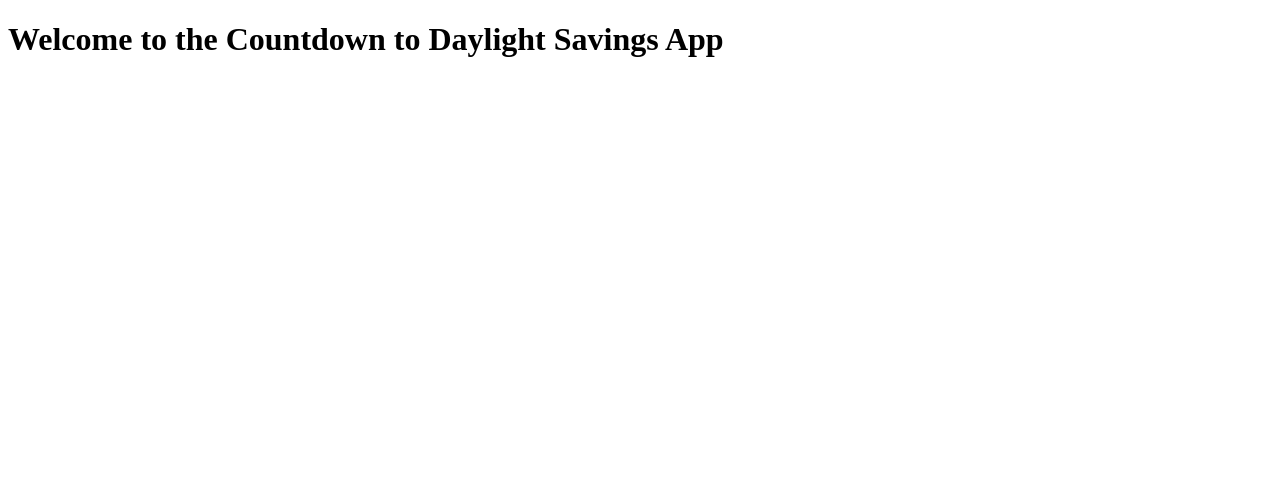
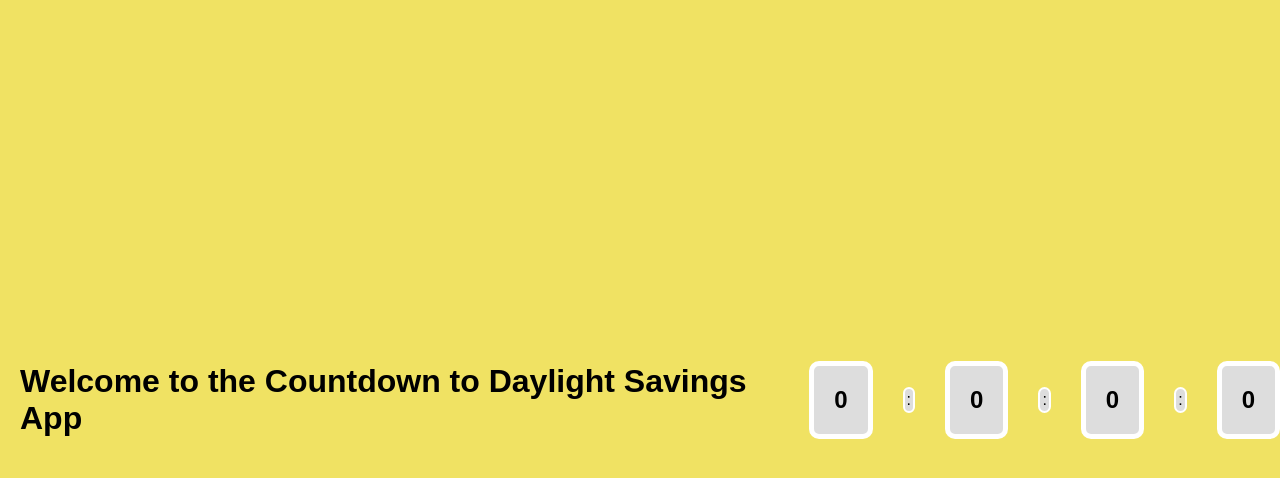
Before and after one commit to jrog20/countdown-to-daylight-savings, a website: page index.html in a window 1280 px wide. Drawn offline with Linux system fonts and the light colour scheme.

Commit message:
Build fields logic and styling

```diff
--- a/css/style.css
+++ b/css/style.css
@@ -0,0 +1,46 @@
+*{
+    margin: 0;
+    padding: 0;
+    box-sizing: border-box;
+}
+
+body {
+    font-family: 'Poppins', sans-serif;
+    height: 100vh;
+    width: 100%;
+    background: rgb(240, 226, 99);
+    display: flex;
+    justify-content: center;
+    align-items: center;
+}
+
+.countdown-container {
+    display: flex;
+    align-items: center;
+    gap: 30px;
+}
+
+.countdown-container h2 {
+    background-color: #ddd;
+    padding: 20px;
+    border-radius: 10px;
+    border: 5px solid #fff;
+}
+
+.countdown-container p {
+    background-color: #ddd;
+    padding: 2px;
+    border-radius: 10px;
+    border: 2px solid #fff;
+}
+
+.background-image {
+    background-position: center center;
+    background-size: cover;
+}
+
+h1 {
+    font-family: 'Poppins', sans-serif;
+    padding: 20px;
+    padding-bottom: 20px;
+}
--- a/index.html
+++ b/index.html
@@ -7,8 +7,18 @@
     <link rel="stylesheet" type="text/css" href="css/style.css">
   </head>
   <body>
+    <p></p>
     <h1>Welcome to the Countdown to Daylight Savings App</h1>
-    <div></div>
+    <p></p>
+    <div class="countdown-container">
+        <h2 id="day">0</h2>
+        <p>:</p>
+        <h2 id="hour">0</h2>
+        <p>:</p>
+        <h2 id="minute">0</h2>
+        <p>:</p>
+        <h2 id="second">0</h2>
+    </div>
     <script type="text/javascript" src="src/index.js"></script>
   </body>
 </html>
--- a/src/index.js
+++ b/src/index.js
@@ -7,27 +7,82 @@
 // 4. Output the clock data as a reusable object
 // 5. Display the clock on the page, and stop the clock when it reaches zero
 
-const today = new Date();
-
 // Set day and month - need to set this to daylight start and end dates for each year
 // const endYear = new Date(2022, 11, 31, 23, 59, 59, 999);
 
+let interval;
 const daylightSavingsStart = new Date('March 13 2022 02:00:00 GMT-0400');
 const daylightSavingsEnd = new Date('November 6 2022 02:00:00 GMT-0400');
 
 // Set year to this year
 // endYear.setFullYear(today.getFullYear());
 
+// set up time variables
+const second = 1000;
+const minute = second * 60;
+const hour = minute * 60;
+const day = hour * 24;
 // Number of milliseconds per day
 const msPerDay = 24 * 60 * 60 * 1000;
 
+// set time/date fields
+let dayField = document.getElementById('day');
+let hourField = document.getElementById('hour');
+let minuteField = document.getElementById('minute');
+let secondField = document.getElementById('second');
+
+const countDownFn = () => {
+    everySecond = setInterval(countDownFn, second);
+    everyMinute = setInterval(countDownFn, minute);
+    everyHour = setInterval(countDownFn, hour);
+    let now = new Date();
+    let timeSpan = daylightSavingsStart - now;
+    // if timeSpan is negative, the daylightSavingsStart date has already passed,
+    // i.e. we are currently in daylight savings time, so we should count toward
+    // daylightSavingsEnd
+    if (timeSpan <= -now) {
+        // count toward daylightSavingsEnd
+        console.log('Need to create a timer to count toward daylightSavingsEnd')
+        clearInterval(interval);
+        return
+    // if today is daylightSavingsStart, add a one day special image and saying here
+    } else if (timeSpan = 0) {
+        onsole.log('add a one day special image and saying here')
+        clearInterval(interval);
+        return
+    } else {
+        const days = Math.floor(timeSpan / day);
+        const hours = Math.floor((timeSpan % day) / hour);
+        const minutes = Math.floor((timeSpan % hour) / minute);
+        const seconds = Math.floor((timeSpan % minute) / second);
+
+        // Set fields to view on screen
+        dayField.innerHTML = days;
+        hourField.innerHTML = hours;
+        minuteField.innerHTML = minutes;
+        secondField.innerHTML = seconds;
+    }
+
+    // if timeSpan is positive, we are not currently in daylight savings,
+    // so we are counting toward daylightSavingsStart
+
+}
+
+interval = setInterval(countDownFn, second);
+
+console.log(countDownFn())
+let now = new Date();
+console.log(now)
+
+
+//////////////////////////////////////////////////////////////////////////////////////
 // calculate # of days today is from start and end of daylight savings
-let daysFromStart = (daylightSavingsStart.getTime() - today.getTime()) / msPerDay;
-let daysFromEnd = (daylightSavingsEnd.getTime() - today.getTime()) / msPerDay;
+// let daysFromStart = (daylightSavingsStart.getTime() - now.getTime()) / msPerDay;
+// let daysFromEnd = (daylightSavingsEnd.getTime() - now.getTime()) / msPerDay;
 
-//returns days that today is currently from start and end of daylight savings
-daysFromStart = Math.round(daysFromStart);
-daysFromEnd = Math.round(daysFromEnd);
+// //returns days that today is currently from start and end of daylight savings
+// daysFromStart = Math.round(daysFromStart);
+// daysFromEnd = Math.round(daysFromEnd);
 
-console.log(daysFromStart);
-console.log(daysFromEnd);
+// console.log(daysFromStart);
+// console.log(daysFromEnd);
```
